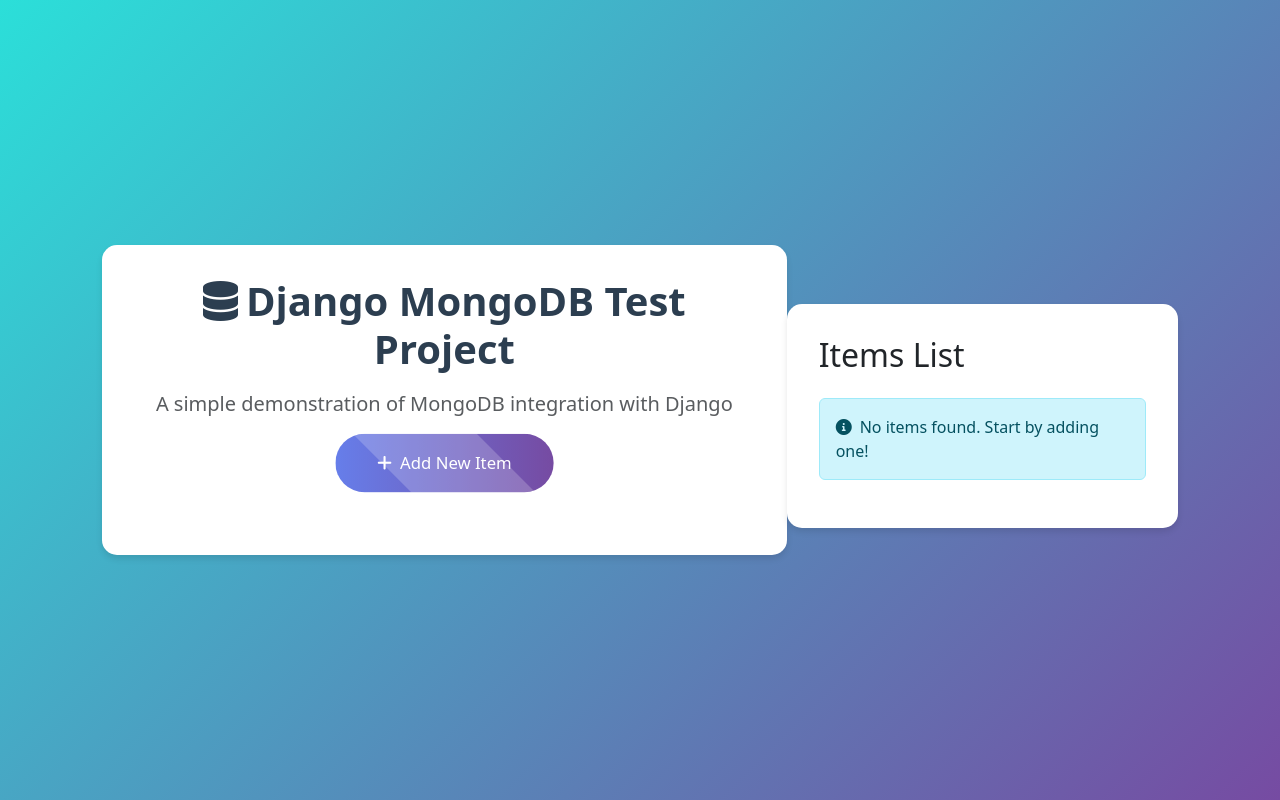
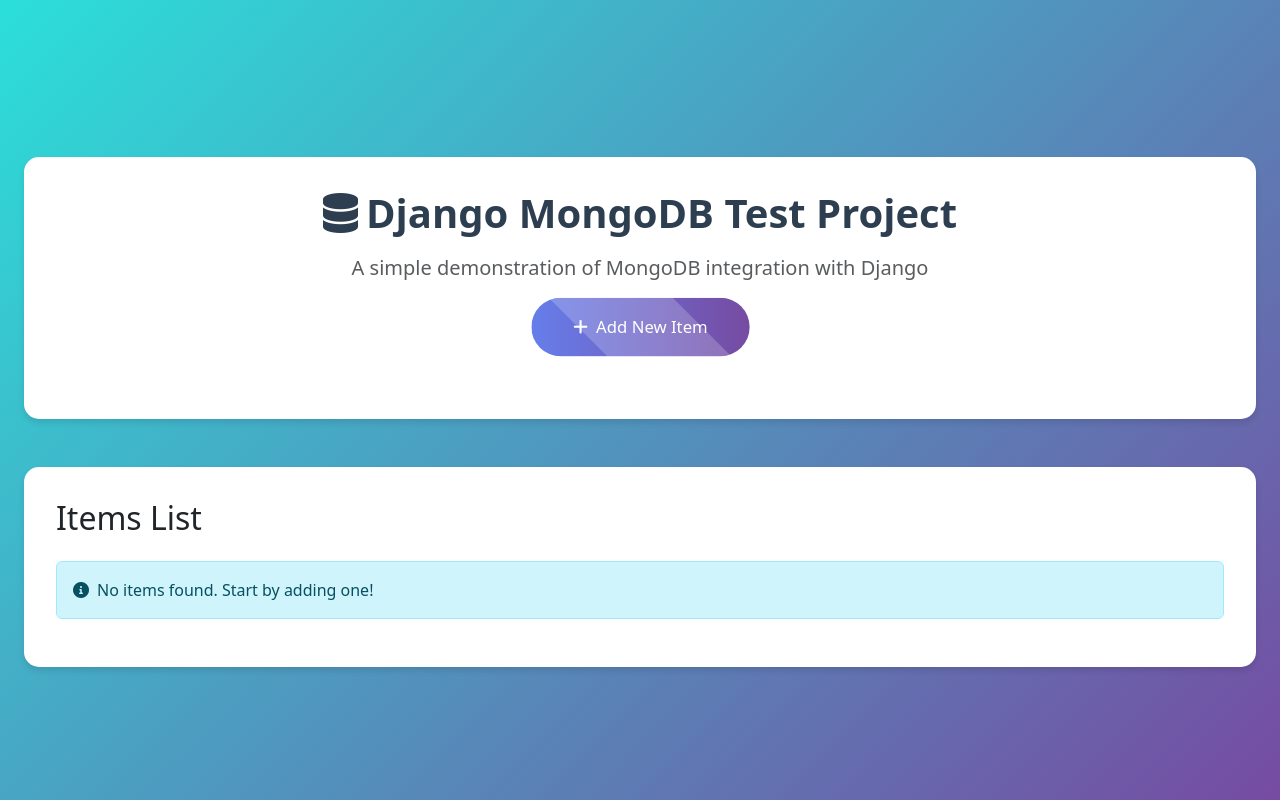
Before and after one commit to abhinavmabhi/mongodb-test, a Django app: page / in a window 1280 px wide. Run offline with Django 5.2, Linux system fonts and the light colour scheme; data that the repository does not hold is empty.

Commit message:
updated the design

```diff
--- a/app/templates/index.html
+++ b/app/templates/index.html
@@ -22,8 +22,9 @@
         <div class="spinner"></div>
     </div>
 
-    <div class="container main-container">
-        <div class="header">
+    <div class="container-fluid px-4">
+        <!-- Top Header Card -->
+        <div class="header mt-4 mb-5">
             <h1 class="animate__animated animate__bounceIn">
                 <i class="fas fa-database me-2"></i>Django MongoDB Test Project
             </h1>
@@ -35,16 +36,18 @@
             </a>
         </div>
 
+        <!-- Items List Section -->
+        <div class="items-section">
             <div class="items-container">
                 <h2 class="mb-4 animate__animated animate__fadeIn">Items List</h2>
                 {% if items %}
-                <div class="row">
+                    <div class="row g-4">
                         {% for item in items %}
-                    <div class="col-md-6 col-lg-4 mb-4">
-                        <div class="item-card" style="animation-delay: {{ forloop.counter }}s">
+                        <div class="col-md-6 col-lg-4">
+                            <div class="item-card h-100" style="animation-delay: {{ forloop.counter }}s">
                                 <h5 class="card-title">{{ item.name }}</h5>
                                 <p class="card-text">{{ item.description }}</p>
-                            <div class="d-flex justify-content-between align-items-center">
+                                <div class="d-flex justify-content-between align-items-center mt-auto">
                                     <span class="badge bg-primary">{{ item.category }}</span>
                                     <small class="text-muted">Created: {{ item.created_at|date:"M d, Y h:i A" }}</small>
                                 </div>
@@ -57,6 +60,7 @@
                         <i class="fas fa-info-circle me-2"></i>No items found. Start by adding one!
                     </div>
                 {% endif %}
+            </div>
         </div>
     </div>
 
```
Lines whose indentation alone changed are shown as unchanged.
